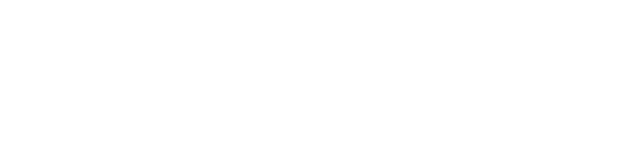
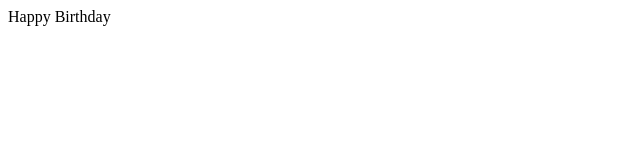
Before and after one commit to rajdeepyadav004/kachda, a plain HTML site: page index.html in a window 1280 px wide. Shown: the whole page, without its empty margins (0-640 px from the left). Drawn offline with Linux system fonts and the light colour scheme.

Commit message:
second commit

```diff
--- a/index.html
+++ b/index.html
@@ -7,4 +7,7 @@
 		</title>
 	</head>
 
+	<body>
+		Happy Birthday
+	</body>
 </html>
```
